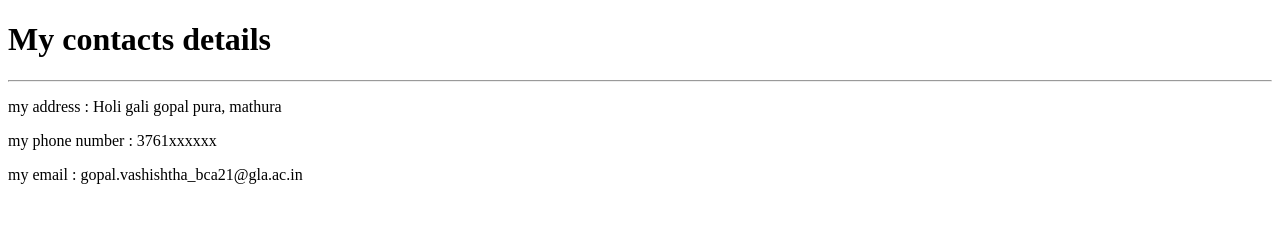
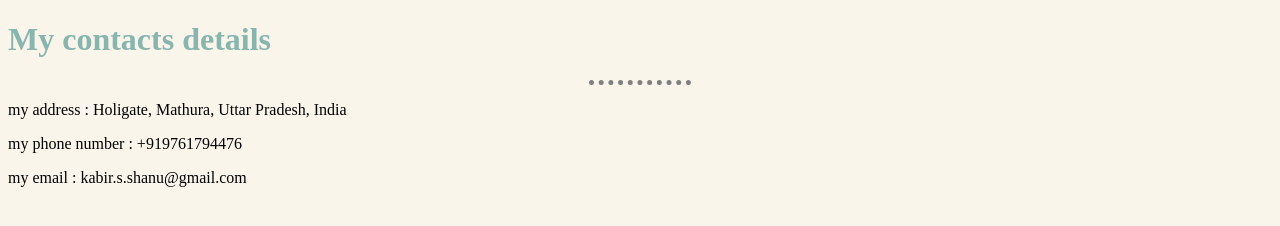
Before and after one commit to Gopal-Vashishtha/CV, a plain HTML site: page contacts.html in a window 1280 px wide. Drawn offline with Linux system fonts and the light colour scheme.

Commit message:
Update contacts.html

```diff
--- a/contacts.html
+++ b/contacts.html
@@ -3,13 +3,13 @@
 <head>
     <meta charset="UTF-8">
     <title>contact me</title>
-    <link rel="stylesheet" href="css\styles.css">
+    <link rel="stylesheet" href="styles.css">
 </head>
 <body>
     <h1>My contacts details</h1>
     <hr>
-    <p>my address : Holi gali gopal pura, mathura</p>
-    <p>my phone number : 3761xxxxxx</p>
-    <p>my email : gopal.vashishtha_bca21@gla.ac.in</p>
+    <p>my address : Holigate, Mathura, Uttar Pradesh, India</p>
+    <p>my phone number : +919761794476</p>
+    <p>my email : kabir.s.shanu@gmail.com</p>
 </body>
 </html>
```
